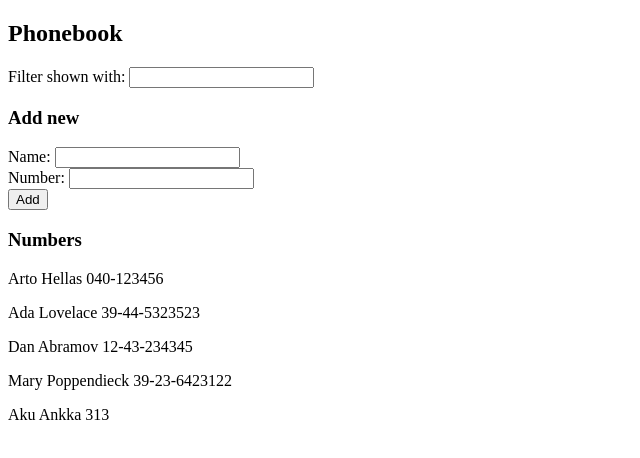
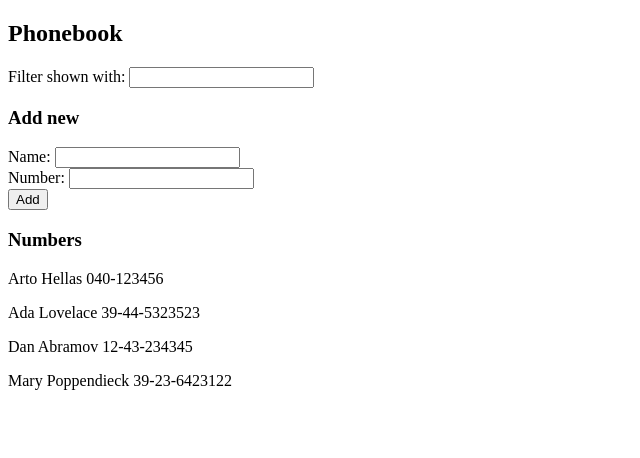
Before and after one commit to Oskulindholm/fullstack, a React (Create React App) app in the folder osa2/puhelinluettelo/: page / in a window 1280 px wide. Shown: the top 458 px of the page, without its empty margins (0-640 px from the left). Built offline with nearby package versions, Linux system fonts and the light colour scheme; data requests are answered from the project's data file; the HTML template or start-up script is replaced by a standard one.

Commit message:
Tehtävä 2.13

```diff
--- a/osa2/puhelinluettelo/db.json
+++ b/osa2/puhelinluettelo/db.json
@@ -19,11 +19,6 @@
       "name": "Mary Poppendieck",
       "number": "39-23-6423122",
       "id": 4
-    },
-    {
-      "name": "Aku Ankka",
-      "number": "313",
-      "id": 5
     }
   ]
 }
--- a/osa2/puhelinluettelo/src/App.js
+++ b/osa2/puhelinluettelo/src/App.js
@@ -1,4 +1,5 @@
-import axios from 'axios'
+import personService from './services/Persons'
+
 
 import React, { useEffect, useState } from 'react'
 
@@ -9,8 +10,8 @@ const App = () => {
   const [filter, setFilter] = useState('')
 
   useEffect(() => {
-    axios
-      .get('http://localhost:3001/persons')
+    personService
+      .getAll()
       .then(res => {
         setPersons(res.data)
       })
@@ -31,10 +32,11 @@ const App = () => {
       number: number
     }
 
-    axios
-    .post('http://localhost:3001/persons', newPerson)
+    personService
+    .create(newPerson)
     .then(res => {
-      setPersons(persons.concat(newPerson))
+      console.log(res)
+      setPersons(persons.concat(res.data))
       setNewName('')
       setNewNumber('')
     })
@@ -108,7 +110,7 @@ const PersonList = ({persons, filter}) => {
   return (
     <>
     {persons.filter(p => p.name.toLowerCase().includes(filter.toLowerCase()))
-      .map(p => <p key={p.id}> {p.name} {p.number}</p>)}
+      .map(p => <p key={p.name}> {p.name} {p.number}</p>)}
     </>
   )
 }
--- /dev/null
+++ b/osa2/puhelinluettelo/src/services/Persons.js
@@ -0,0 +1,15 @@
+import axios from 'axios'
+const baseUrl = 'http://localhost:3001/persons'
+
+const getAll = () => {
+    return axios.get(baseUrl)
+  }
+
+  const create = newPerson => {
+    return axios.post(baseUrl, newPerson)
+  }
+
+  export default {
+    getAll: getAll,
+    create: create
+  }
```
